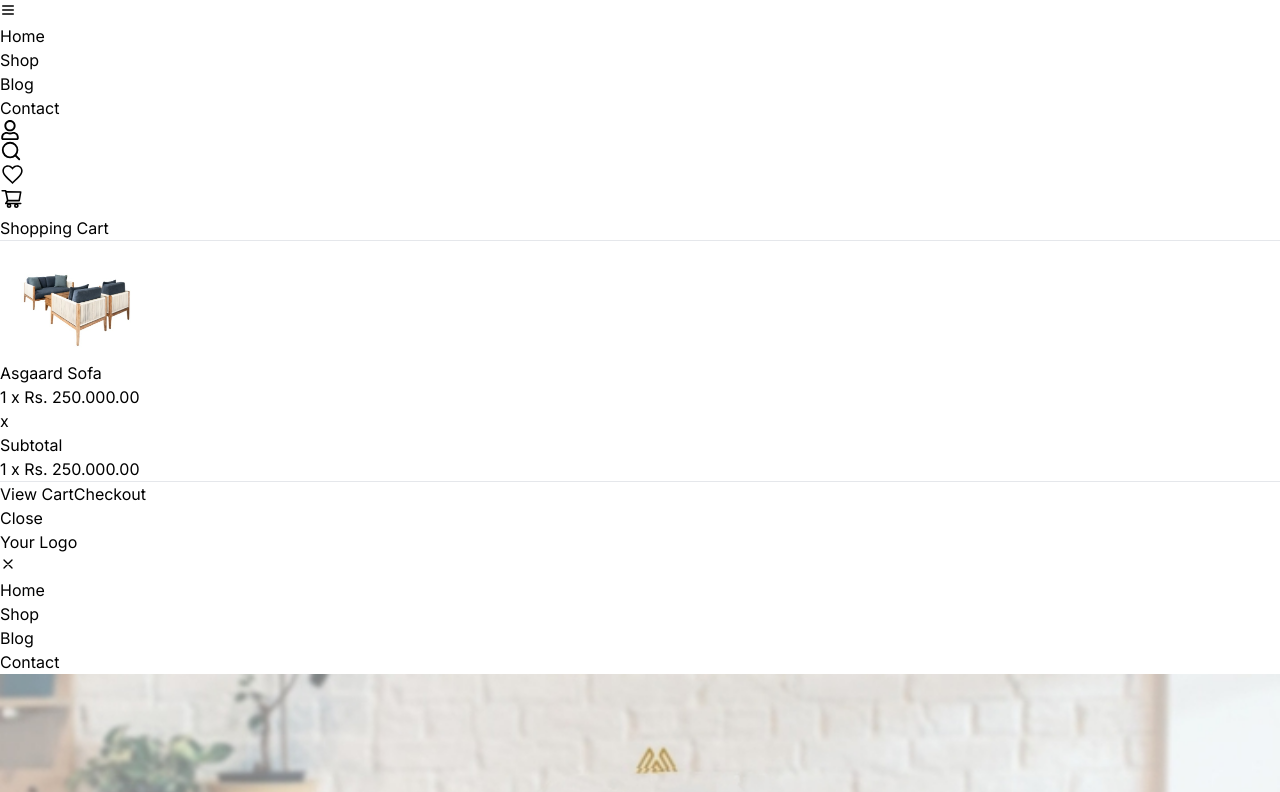
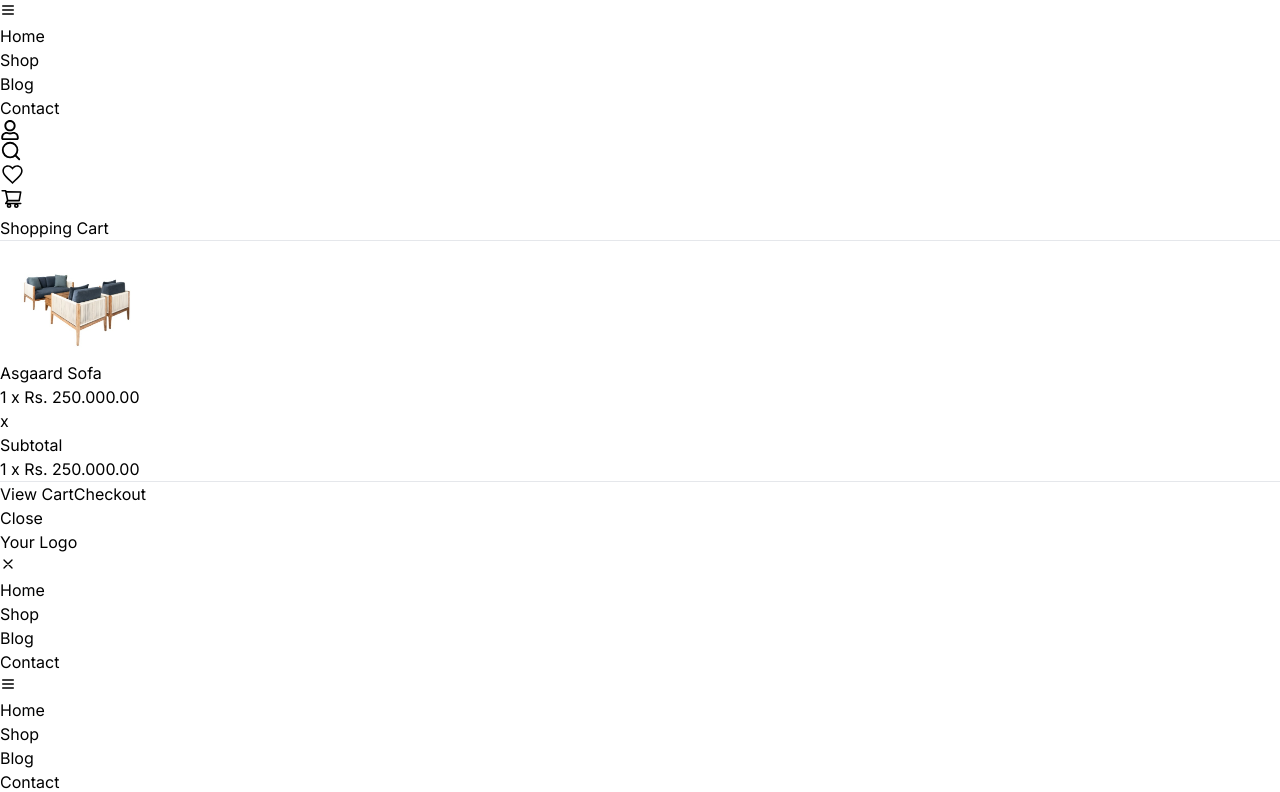
Before and after one commit to syedhafeezahmedkazmi/HafeezKazmi-Figma-Q2-hackathon, a Next.js app: page /myaccount in a window 1280 px wide. Shown: the top 792 px of the page. Built offline with nearby package versions, Linux system fonts and the light colour scheme.

Commit message:
page.tsx

```diff
--- a/src/app/myaccount/page.tsx
+++ b/src/app/myaccount/page.tsx
@@ -1,14 +1,14 @@
 import React from 'react';
 import Link from 'next/link';
 import Image from 'next/image';
-// import Header from '../components/header';
+import Header from '../components/header';
 import Field from '../components/Feild';
 
 function MyAccount() {
     return (
         <div className="max-w-screen-2xl container mx-auto pb-8 px-4">
             <div className="bg-gray-100">
-                {/* <Header /> */}
+                <Header />
             </div>
             {/* Banner Section */}
             <div className="relative text-black">
```
